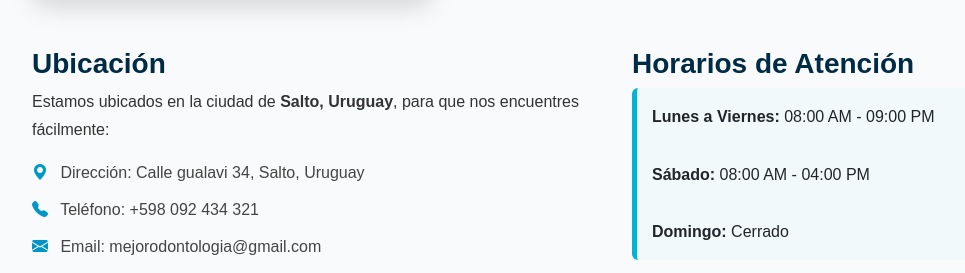
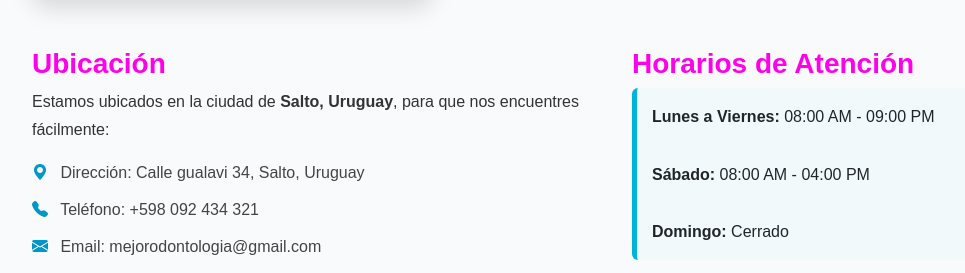
Before and after one commit to vargasgonzalo848/D.M.G, a PHP site: page /sobre_nosotros.php in a window 1280 px wide. Shown: the part 503-776 px from the top of the page, without its empty margins (20-985 px from the left). Run offline with PHP 8.4, Linux system fonts and the light colour scheme.

Commit message:
SobreNosotros.css

```diff
--- a/odontologia/css/SobreNosotros.css
+++ b/odontologia/css/SobreNosotros.css
@@ -1,4 +1,3 @@
-
 body {
   font-family: 'Poppins', sans-serif;
   background-color: #f9fafc;
@@ -8,7 +7,7 @@ body {
 
 h1, h2, h3, h4 {
   font-weight: 700;
-  color: #002b45;
+  color: #ff00ea;
 }
 
 h1.text-primary {
```
